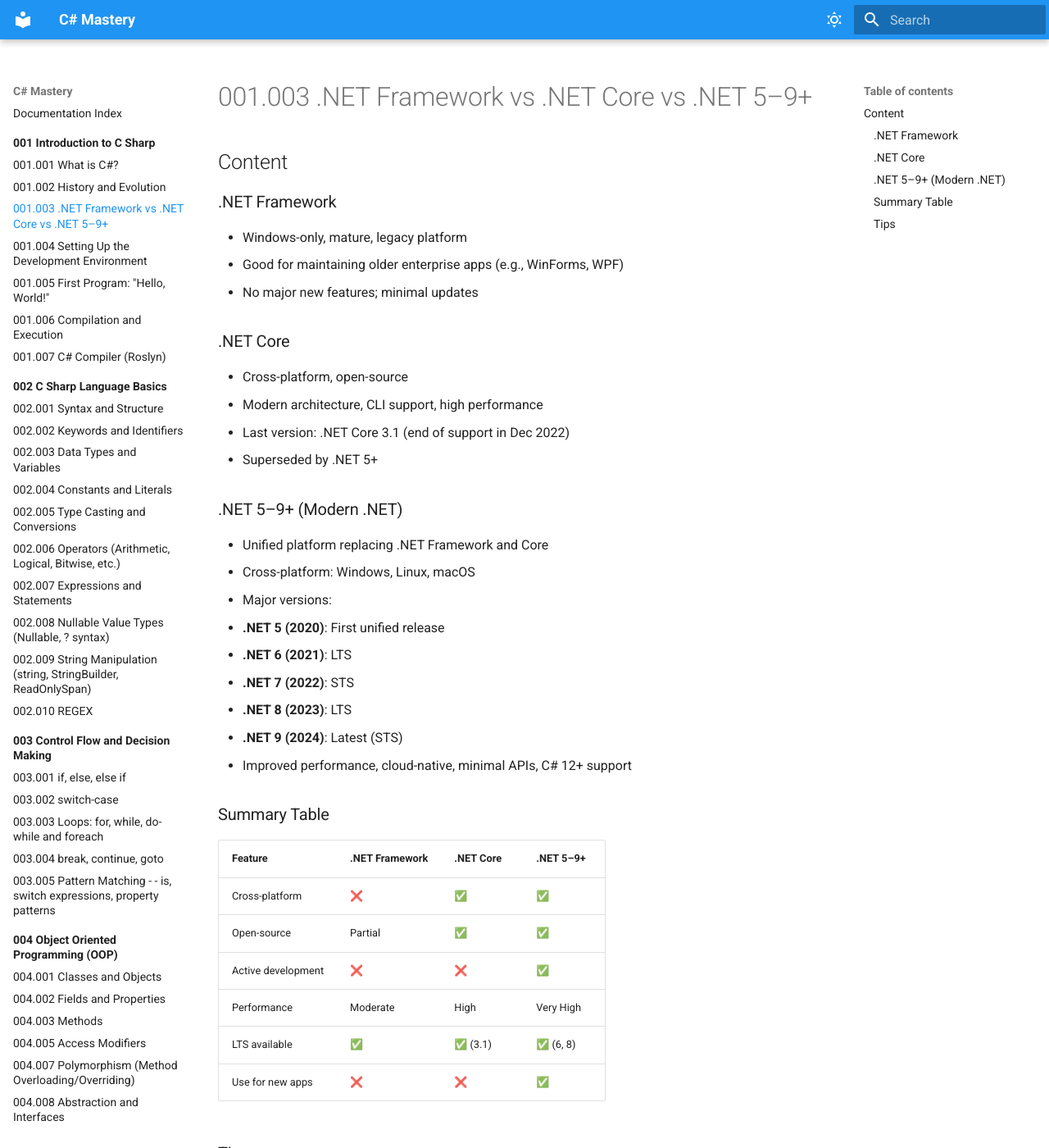
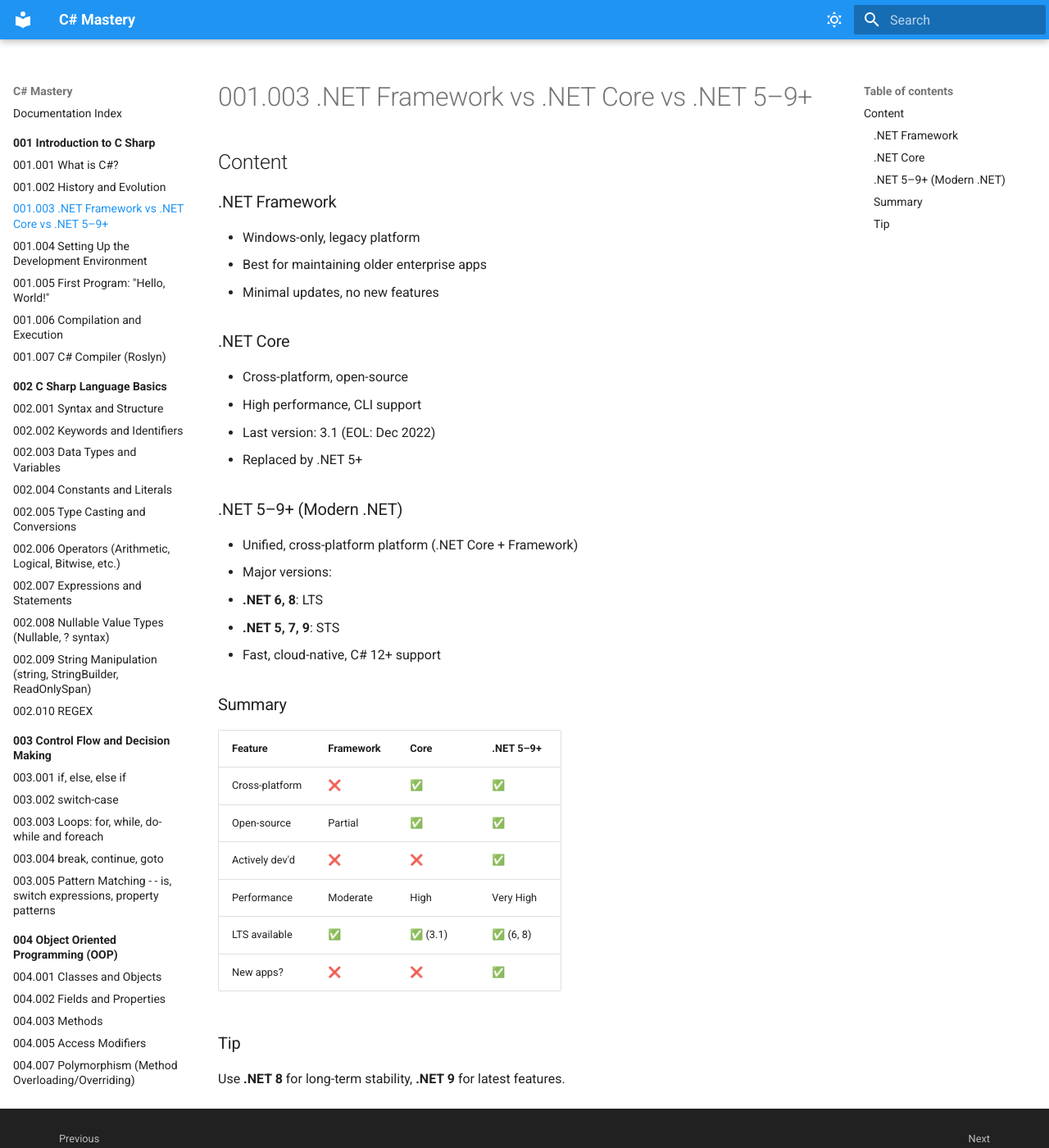
Before and after one commit to andikatjacobdennis/CSharpMastery, an MkDocs documentation site: the page built from docs/001_Introduction-to-C-Sharp/001.003..NET-Framework-vs-.NET-Core-vs-.NET-5_9.md, in a window 1280 px wide and 1400 px high. Shown: the whole window at 82% size. Built offline with MkDocs 1.6.1 and Material for MkDocs 9.7.7, drawn with Linux system fonts in a browser that asks for light colours; some of the changed text lies outside the part shown.

Commit message:
Update 001.003..NET-Framework-vs-.NET-Core-vs-.NET-5_9.md

```diff
--- a/docs/001_Introduction-to-C-Sharp/001.003..NET-Framework-vs-.NET-Core-vs-.NET-5_9.md
+++ b/docs/001_Introduction-to-C-Sharp/001.003..NET-Framework-vs-.NET-Core-vs-.NET-5_9.md
@@ -3,40 +3,34 @@
 ## Content
 
 ### .NET Framework
-- Windows-only, mature, legacy platform
-- Good for maintaining older enterprise apps (e.g., WinForms, WPF)
-- No major new features; minimal updates
+- Windows-only, legacy platform
+- Best for maintaining older enterprise apps
+- Minimal updates, no new features
 
 ### .NET Core
 - Cross-platform, open-source
-- Modern architecture, CLI support, high performance
-- Last version: .NET Core 3.1 (end of support in Dec 2022)
-- Superseded by .NET 5+
+- High performance, CLI support
+- Last version: 3.1 (EOL: Dec 2022)
+- Replaced by .NET 5+
 
 ### .NET 5–9+ (Modern .NET)
-- Unified platform replacing .NET Framework and Core
-- Cross-platform: Windows, Linux, macOS
+- Unified, cross-platform platform (.NET Core + Framework)
 - Major versions:
-  - **.NET 5 (2020)**: First unified release
-  - **.NET 6 (2021)**: LTS
-  - **.NET 7 (2022)**: STS
-  - **.NET 8 (2023)**: LTS
-  - **.NET 9 (2024)**: Latest (STS)
-- Improved performance, cloud-native, minimal APIs, C# 12+ support
+  - **.NET 6, 8**: LTS
+  - **.NET 5, 7, 9**: STS
+- Fast, cloud-native, C# 12+ support
 
-### Summary Table
+### Summary
 
-| Feature             | .NET Framework | .NET Core     | .NET 5–9+        |
-|--------------------|----------------|---------------|------------------|
-| Cross-platform     | ❌             | ✅            | ✅               |
-| Open-source        | Partial        | ✅            | ✅               |
-| Active development | ❌             | ❌            | ✅               |
-| Performance        | Moderate       | High          | Very High        |
-| LTS available      | ✅             | ✅ (3.1)       | ✅ (6, 8)         |
-| Use for new apps   | ❌             | ❌            | ✅               |
+| Feature         | Framework | Core     | .NET 5–9+  |
+|----------------|-----------|----------|------------|
+| Cross-platform | ❌        | ✅       | ✅         |
+| Open-source    | Partial   | ✅       | ✅         |
+| Actively dev'd | ❌        | ❌       | ✅         |
+| Performance    | Moderate  | High     | Very High  |
+| LTS available  | ✅        | ✅ (3.1) | ✅ (6, 8)   |
+| New apps?      | ❌        | ❌       | ✅         |
 
-### Tips
+### Tip
 
-- Use **.NET 8 (LTS)** for stability and long-term projects
-- Use **.NET 9** for latest features (short-term support)
-- Legacy apps on **.NET Framework** can be gradually migrated
+Use **.NET 8** for long-term stability, **.NET 9** for latest features.
```
